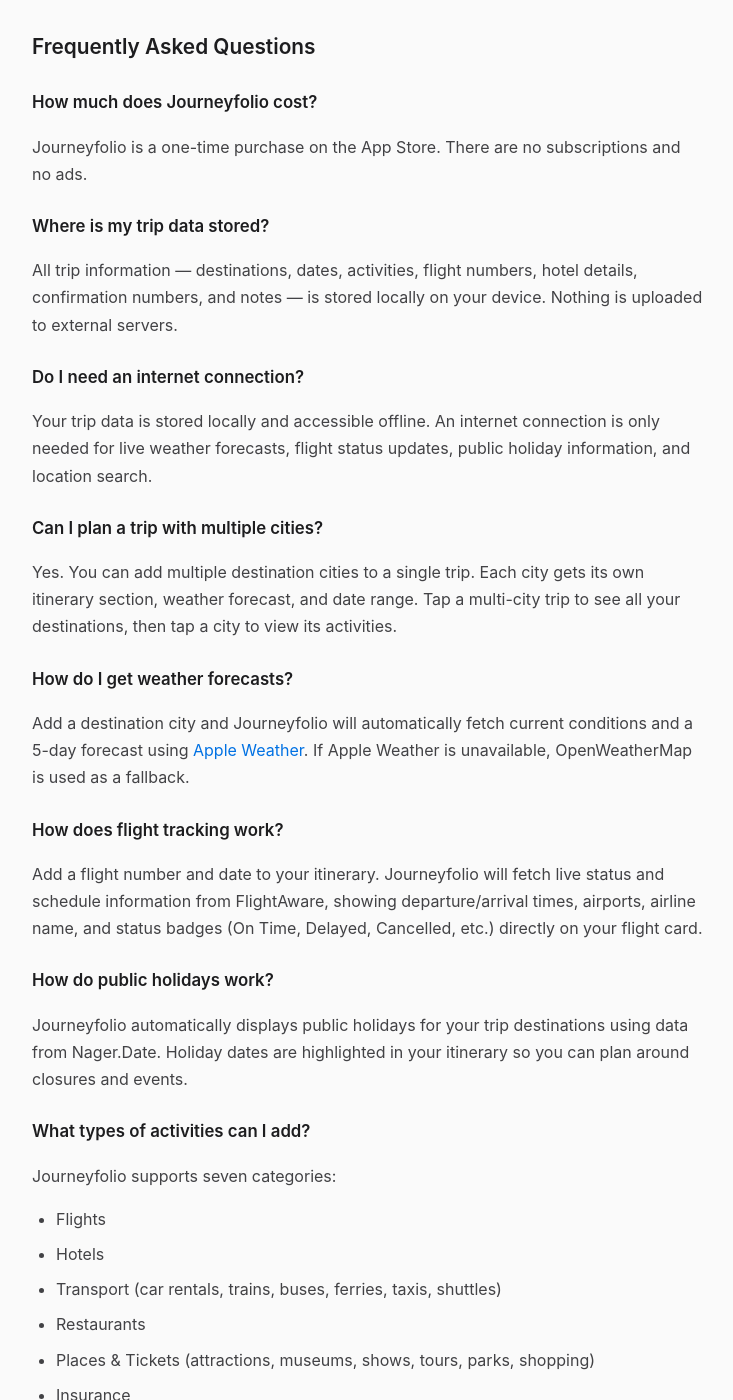
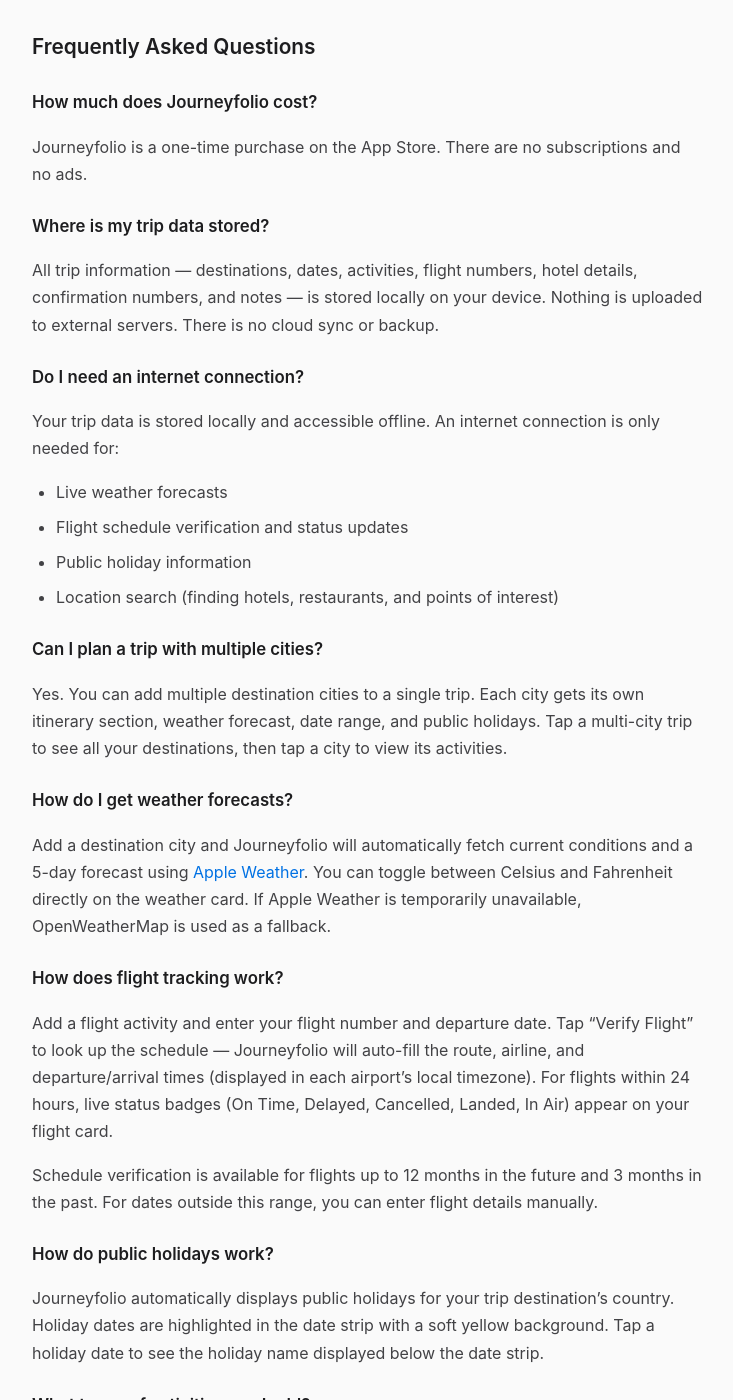
Before and after one commit to bartlettbutter/app_public_pages, a Jekyll site: the page built from support-url/journeyfolio/index.md, in a window 1280 px wide and 1400 px high, scrolled down 475 px. Shown: the whole window, without its empty margins (272-1005 px from the left). Built offline with Jekyll 4.4.1, drawn with Linux system fonts in a browser that asks for light colours; some of the changed text lies outside the part shown.

Commit message:
Update Journeyfolio pages (marketing, privacy, support)

```diff
--- a/support-url/journeyfolio/index.md
+++ b/support-url/journeyfolio/index.md
@@ -15,65 +15,92 @@ Journeyfolio is a one-time purchase on the App Store. There are no subscriptions
 
 ### Where is my trip data stored?
 
-All trip information — destinations, dates, activities, flight numbers, hotel details, confirmation numbers, and notes — is stored locally on your device. Nothing is uploaded to external servers.
+All trip information — destinations, dates, activities, flight numbers, hotel details, confirmation numbers, and notes — is stored locally on your device. Nothing is uploaded to external servers. There is no cloud sync or backup.
 
 ### Do I need an internet connection?
 
-Your trip data is stored locally and accessible offline. An internet connection is only needed for live weather forecasts, flight status updates, public holiday information, and location search.
+Your trip data is stored locally and accessible offline. An internet connection is only needed for:
+- Live weather forecasts
+- Flight schedule verification and status updates
+- Public holiday information
+- Location search (finding hotels, restaurants, and points of interest)
 
 ### Can I plan a trip with multiple cities?
 
-Yes. You can add multiple destination cities to a single trip. Each city gets its own itinerary section, weather forecast, and date range. Tap a multi-city trip to see all your destinations, then tap a city to view its activities.
+Yes. You can add multiple destination cities to a single trip. Each city gets its own itinerary section, weather forecast, date range, and public holidays. Tap a multi-city trip to see all your destinations, then tap a city to view its activities.
 
 ### How do I get weather forecasts?
 
-Add a destination city and Journeyfolio will automatically fetch current conditions and a 5-day forecast using [Apple Weather](https://weatherkit.apple.com/legal-attribution.html). If Apple Weather is unavailable, OpenWeatherMap is used as a fallback.
+Add a destination city and Journeyfolio will automatically fetch current conditions and a 5-day forecast using [Apple Weather](https://weatherkit.apple.com/legal-attribution.html). You can toggle between Celsius and Fahrenheit directly on the weather card. If Apple Weather is temporarily unavailable, OpenWeatherMap is used as a fallback.
 
 ### How does flight tracking work?
 
-Add a flight number and date to your itinerary. Journeyfolio will fetch live status and schedule information from FlightAware, showing departure/arrival times, airports, airline name, and status badges (On Time, Delayed, Cancelled, etc.) directly on your flight card.
+Add a flight activity and enter your flight number and departure date. Tap "Verify Flight" to look up the schedule — Journeyfolio will auto-fill the route, airline, and departure/arrival times (displayed in each airport's local timezone). For flights within 24 hours, live status badges (On Time, Delayed, Cancelled, Landed, In Air) appear on your flight card.
+
+Schedule verification is available for flights up to 12 months in the future and 3 months in the past. For dates outside this range, you can enter flight details manually.
 
 ### How do public holidays work?
 
-Journeyfolio automatically displays public holidays for your trip destinations using data from Nager.Date. Holiday dates are highlighted in your itinerary so you can plan around closures and events.
+Journeyfolio automatically displays public holidays for your trip destination's country. Holiday dates are highlighted in the date strip with a soft yellow background. Tap a holiday date to see the holiday name displayed below the date strip.
 
 ### What types of activities can I add?
 
 Journeyfolio supports seven categories:
 
-- Flights
-- Hotels
-- Transport (car rentals, trains, buses, ferries, taxis, shuttles)
-- Restaurants
-- Places & Tickets (attractions, museums, shows, tours, parks, shopping)
-- Insurance
-- Other
+- **Flights** — With flight number, seat, confirmation number, and live status
+- **Hotels** — With address, phone, check-in/check-out dates, and notes
+- **Transport** — Car rentals, trains, buses, ferries, taxis/rideshares, subways, shuttles
+- **Restaurants** — With address and phone number
+- **Places & Tickets** — Attractions, museums, shows/events, tours, parks/nature, shopping
+- **Insurance** — Travel insurance details
+- **Other** — Anything else
+
+Hotels, transport, restaurants, and places support built-in location search to find and attach a place with its address and phone number.
+
+### Can activities span multiple days?
+
+Yes. When adding an activity (such as a hotel stay or car rental), toggle "Multi-day" to set a start and end date. The activity will appear on each day it spans when you filter by date.
 
 ### How do I find hotels and restaurants near my destination?
 
-When adding an activity, use the built-in location search to find nearby places. Results include the name, address, and phone number, which are automatically added to your activity.
+When adding a hotel, restaurant, transport, or places activity, use the built-in location search. Type a name or keyword and results will appear with name, address, and phone number. Tap a result to auto-fill the details and see a map preview of the location.
 
 ### How do I pin a trip?
 
-Swipe right on a trip in your list to pin it. Pinned trips stay at the top for quick access.
+Swipe right on a trip in your list to pin it. Pinned trips stay at the top in a dedicated section for quick access. Swipe right again to unpin.
 
-### How do I delete a trip?
+### How do I delete a trip or activity?
 
-Swipe left on a trip in your list to delete it. All associated activities and details will be removed.
+Swipe left on a trip or activity to delete it. A confirmation prompt will appear before deletion. All associated data will be permanently removed.
+
+### What does the destination input support?
+
+You can type a city name (e.g., "Tokyo"), a country name (e.g., "France" — resolves to Paris), or even a misspelled name. Journeyfolio uses smart matching to resolve your input to the correct destination.
 
 ## Troubleshooting
 
 ### Weather forecasts aren't loading
 
-Make sure your device is connected to Wi-Fi or cellular data. If the issue persists, check that the destination city name is spelled correctly. Weather data is provided by [Apple Weather](https://weatherkit.apple.com/legal-attribution.html).
+Make sure your device is connected to Wi-Fi or cellular data. If the issue persists, check that the destination city name is spelled correctly. Weather data is provided by [Apple Weather](https://weatherkit.apple.com/legal-attribution.html) with OpenWeatherMap as a fallback.
 
-### Flight status isn't updating
+### Flight verification says "No flight found"
 
-Verify that the flight number and date are entered correctly. Flight data requires an internet connection and is provided by FlightAware — there may be occasional delays in availability. Live status is available for flights within 24 hours of departure.
+- Verify that the flight number is entered correctly (e.g., "JL001" or "AA100").
+- Check that the departure date is correct.
+- Schedule verification is available for flights within 3 months in the past to 12 months in the future. For dates outside this range, use manual entry.
+- Some regional or charter flights may not be available in the database.
+
+### Flight status isn't showing
+
+Live flight status is only available for flights within approximately 24 hours of departure. For flights further out, the verified schedule information (route, times, airline) will still be displayed.
 
 ### Location search isn't returning results
 
-Make sure you have an internet connection. Try a more specific search term, or check that your destination city is set correctly.
+Make sure you have an internet connection. Try a more specific search term (e.g., "Hilton Tokyo" instead of "hotel"). Location search works best with specific place names or addresses.
+
+### Public holidays aren't showing
+
+Holidays require a valid country code for your destination. If you entered a destination that couldn't be resolved to a specific country, holidays may not appear. Try editing the destination to a more specific city name (e.g., "Paris, France" instead of just "Paris").
 
 ### The app is crashing
 
@@ -81,7 +108,12 @@ Make sure you're running the latest version of Journeyfolio from the App Store.
 
 ### My trip data seems to be missing
 
-Trip data is stored locally and preserved across app updates. Try restarting the app or your device. Note that uninstalling the app will permanently delete all trip data. If your data is still missing, please email us at [bartlettbutter@gmail.com](mailto:bartlettbutter@gmail.com).
+Trip data is stored locally and preserved across app updates. Try restarting the app or your device. Note that uninstalling the app will permanently delete all trip data — there is no cloud backup. If your data is still missing after a restart, please email us at [bartlettbutter@gmail.com](mailto:bartlettbutter@gmail.com).
+
+## Requirements
+
+- iOS 18.0 or later
+- iPhone
 
 ## Contact Us
 
```
Also changed, not shown: marketing-url/journeyfolio/index.md (+20 -15 lines), privacy-policies/journeyfolio/index.md (+9 -5 lines).
